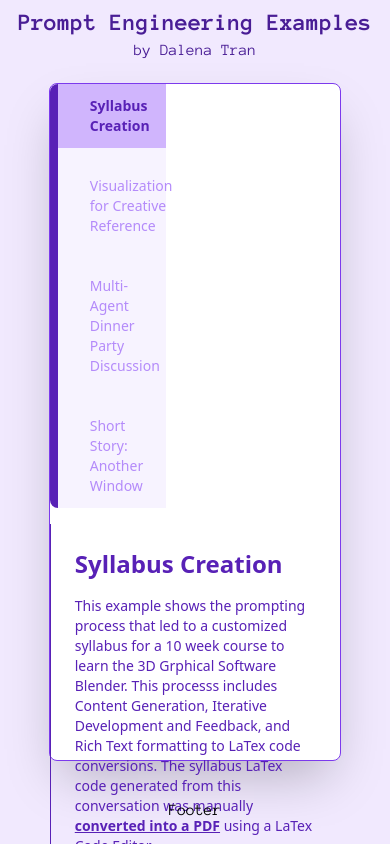
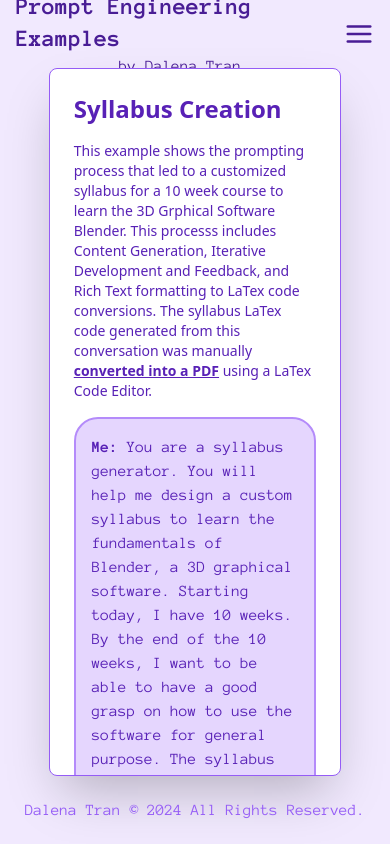
Before and after one commit to dalena/prompt_engineering, a Next.js app: page / in a window 390 px wide. Shown: the top 844 px of the page. Built offline with nearby package versions, Linux system fonts and the light colour scheme.

Commit message:
added responsive menu

```diff
--- a/app/globals.css
+++ b/app/globals.css
@@ -103,3 +103,76 @@ h2 a {
 .scrolly::-webkit-scrollbar-thumb:hover {
   background: #b300b3;
 }
+
+/* Responsive */
+header {
+  z-index: 1000;
+}
+
+.nav-container {
+  display: block;
+
+}
+
+
+.nav-visible {
+  position: fixed;
+  top: 8vh;
+  left: 0;
+  width: 100%;
+  height: 100vh;
+  z-index: 1;
+  background-color: rgb(241 233 254);
+  display: flex;
+  flex-direction: column;
+  justify-content: start;
+  transition: transform .7s ease, visibility 0.3s ease, opacity 0.4s linear;
+  transform: translateY(0);
+  opacity: 1;
+  visibility: visible;
+  overflow-y: auto;
+}
+
+.nav-hidden {
+  position: fixed;
+  top: 0;
+  left: 0;
+  width: 100%;
+  height: 100vh;
+  z-index: 100;
+  transform: translateY(-100%);
+  transition: transform 0.9s ease, visibility 0.3s ease 0.3s, opacity 0.9s ease;
+  opacity: 0;
+  visibility: hidden;
+}
+
+.hamburger {
+  display: none;
+}
+
+@media (max-width: 768px) {
+
+  .hamburger,
+  .close-icon {
+    display: block;
+  }
+
+  .promptMenu {
+    width: 100%;
+    flex-direction: column;
+  }
+
+  .nav-visible .nav-container {
+    display: block;
+  }
+
+  .nav-visible .promptMenu {
+    border-radius: 0;
+  }
+
+  .nav-container {
+    display: none;
+  }
+
+
+}
--- a/app/layout.tsx
+++ b/app/layout.tsx
@@ -1,4 +1,5 @@
 import type { Metadata } from "next";
+import { NavigationProvider } from '../context/NavigationContext';
 import { Anonymous_Pro } from "next/font/google";
 import "./globals.css";
 import Header from "../components/Header";
@@ -22,16 +23,17 @@ export default function RootLayout({
   children: React.ReactNode;
 }>) {
   return (
+    <NavigationProvider>
       <html lang="en">
         <Head>
           <link rel="icon" href="/favicon.ico" />
         </Head>
         <body className={anonpro.className}>
           <Header />
-        <Main/>
-        {/* {children} */}
+          <Main />
           <Footer />
         </body>
       </html>
+    </NavigationProvider>
   );
 }
--- a/components/Footer.tsx
+++ b/components/Footer.tsx
@@ -1,7 +1,8 @@
+import Link from 'next/link';
 const Footer = () => {
   return (
-    <footer className="bg-purpz-100 flex justify-center items-center h-[8vh]">
-        Footer
+    <footer className="bg-purpz-100 flex justify-center items-center h-[8vh] text-purpz">
+      <Link href="https://dalena.me" target="_blank">Dalena Tran © 2024 All Rights Reserved.</Link>
     </footer>
   )
 }
--- a/components/Header.tsx
+++ b/components/Header.tsx
@@ -1,12 +1,33 @@
+"use client";
+import { useNavigation } from '../context/NavigationContext';
+import { useState } from 'react';
 import Link from 'next/link';
+import Nav from './Nav';
+import { FiMenu, FiX } from 'react-icons/fi';
 
- const Header = () => {
+
+const Header = () => {
+  const [isMenuOpen, setIsMenuOpen] = useState(false);
+  const { techniques, activeTab, setActiveTab } = useNavigation();
+
   return (
     <header className="mx-auto px-4 bg-purpz-100 text-purpz-900 flex flex-col justify-center items-center h-[8vh]">
-        <Link href="/"><h1 className="text-2xl font-bold">Prompt Engineering Examples</h1></Link>
-        <h2>by Dalena Tran</h2>
+      <div className="w-full grid grid-col-3">
+        <div className="titleBox flex flex-col justify-center items-center col-start-2 col-end-2">
+          <Link href="/"><h1 className="text-2xl font-bold">Prompt Engineering Examples</h1></Link>
+          <h2>by Dalena Tran</h2>
+        </div>
+        <div className="menuBox flex flex-col justify-center items-center col-start-3 col-end-3 min-h-2 min-w-2">
+          <div onClick={() => setIsMenuOpen(!isMenuOpen)}>
+            {isMenuOpen ? (<div className="close-icon"><FiX size={30} /></div>) : (<div className="hamburger"><FiMenu size={30} /></div>)}
+          </div>
+          <div className={isMenuOpen ? "nav-visible" : "nav-hidden"}>
+            <Nav isMenuOpen={isMenuOpen} techniques={techniques} activeTab={activeTab} setActiveTab={setActiveTab} />
+          </div>
+        </div>
+      </div>
     </header>
-  )
-}
+  );
+};
 
 export default Header;
--- a/components/Main.tsx
+++ b/components/Main.tsx
@@ -1,15 +1,22 @@
+"use client";
 import Nav from './Nav';
 import Section from './Section';
+import { useNavigation } from '../context/NavigationContext';
+
 const Main = () => {
+    const { techniques, activeTab } = useNavigation();
+    const ActiveComponent = techniques.find(tech => tech.id === activeTab)?.component || (() => <div>Select a technique</div>);
+
     return (
-        <main className="bg-purpz-100 flex justify-center items-center w-full min-h-[84vh]">
-            <div className="w-full flex flex-row justify-center items-center">
-                <div className="max-w-[1600px] w-3/4 bg-white rounded-lg border-[1px] border-purpz-600 shadow-2xl">
+        <main className="bg-purpz-100 w-full flex justify-center items-center min-h-[84vh]">
+            <div className="promptCont w-full flex justify-center items-center ">
+                <div className="max-w-[1300px] max-h-[84vh] rounded-lg border-[1px] border-purpz flex flex-row w-3/4 bg-white  shadow-2xl">
                     <Nav />
+                    <Section ActiveComponent={ActiveComponent} />
                 </div>
             </div>
         </main>
-    )
-}
+    );
+};
 
-export default Main
+export default Main;
--- a/components/Nav.tsx
+++ b/components/Nav.tsx
@@ -1,49 +1,27 @@
 "use client";
+import { useNavigation } from '../context/NavigationContext';
 import Link from 'next/link';
-import { useState } from 'react';
-import SyllabusCreation from '@/app/pages/syllabus-creation';
-import CreativeReference from '@/app/pages/creative-reference';
-import MultiAgentPanel from '@/app/pages/multi-agent-panel';
-import anotherWindow from '@/app/pages/another-window-ss';
-
-const techniques = [
-    {
-        id: 0,
-        name: 'Syllabus Creation',
-        href: '/syllabus-creation',
-        component: SyllabusCreation,
-    },
-    {
-        id: 1,
-        name: 'Visualization for Creative Reference',
-        href: '/iterative-refinement',
-        component: CreativeReference
-    },
-    {
-        id: 2,
-        name: 'Multi-Agent Dinner Party Discussion',
-        href: '/multi-agent-panel',
-        component: MultiAgentPanel,
-    },
-    {
-        id: 3,
-        name: 'Short Story: Another Window',
-        href: '/another-window-ss',
-        component: anotherWindow,
-    },
-];
+interface Technique {
+    id: number;
+    name: string;
+    href: string;
+    component: React.ComponentType<any>;
+}
+interface NavProps {
+    isMenuOpen: boolean;
+    techniques: Technique[];
+    activeTab: number;
+    setActiveTab: (id: number) => void;
+}
 
 const Nav = () => {
-    const [activeTab, setActiveTab] = useState(0);
-    const DefaultComponent = () => <div>Select a technique</div>;
-    const ActiveComponent = techniques.find(tech => tech.id === activeTab)?.component || DefaultComponent;
-
+    const { techniques, activeTab, setActiveTab, isMenuOpen } = useNavigation();
     return (
-        <div className="md:flex w-50 container max-h-[80vh]">
-            <ul className="flex-column rounded-l-lg border-l-8 w-[40%] space-y-4 text-sm font-medium text-purpz-800 bg-purpz-50 dark:text-gray-400  mb-4 md:mb-0">
+        <div className={isMenuOpen ? "nav-container nav-visible" : "nav-container"}>
+            <ul className="promptMenu h-[100%] flex flex-col rounded-lg border-l-8 space-y-4 text-sm font-medium text-purpz-800 bg-purpz-50 dark:text-gray-400 mb-4 md:mb-0">
                 {techniques.map((technique) => (
                     <li key={technique.id}>
-                        <Link href="" className={`font-sans inline-flex items-center px-8 py-3 active w-full ${activeTab === technique.id ? 'bg-purpz-300 text-purpz-0 font-bold' : 'text-purpz-400 dark:bg-blue-600'}`}
+                        <Link href={technique.href} className={`font-sans inline-flex items-center px-8 py-3 w-full ${activeTab === technique.id ? 'bg-purpz-300 text-purpz-800 font-bold' : 'text-purpz-400 dark:bg-blue-600'}`}
                             onClick={(e) => {
                                 e.preventDefault();
                                 setActiveTab(technique.id);
@@ -53,9 +31,6 @@ const Nav = () => {
                     </li>
                 ))}
             </ul>
-            <div className="scrolly max-h-[100%] overflow-y-scroll border-l-[1px] p-6 bg-gray-50 text-medium text-purpz-800  dark:text-gray-400 dark:bg-gray-800 w-full">
-                <ActiveComponent />
-            </div>
         </div>
     );
 };
--- a/components/Section.tsx
+++ b/components/Section.tsx
@@ -1,18 +1,14 @@
-import FewShot from '@/app/pages/syllabus-creation';
-import ZeroShot from '@/app/pages/creative-reference';
-
-const Section = () => {
-    return (
-        <section>
-            <div className="p-6 bg-gray-50 text-medium text-gray-500 dark:text-gray-400 dark:bg-gray-800 rounded-lg w-full">
-                {/* <ZeroShot/>
-                <FewShot/> */}
-                {/* <h3 className="text-lg font-bold text-gray-900 dark:text-white mb-2">Profile Tab</h3>
-                <p className="mb-2">This is some placeholder content the Profile tab's associated content, clicking another tab will toggle the visibility of this one for the next.</p>
-                <p>The tab JavaScript swaps classes to control the content visibility and styling.</p> */}
-            </div>
-        </section>
-    )
+"use client";
+interface SectionProps {
+    ActiveComponent: React.ComponentType;
 }
 
-export default Section
+const Section: React.FC<SectionProps> = ({ ActiveComponent }) => {
+    return (
+        <div className="scrolly max-h-[100%] overflow-y-scroll lg:border-l-[1px] p-6 bg-gray-50 text-medium text-purpz-800 dark:text-gray-400 dark:bg-gray-800 w-full md:border-l-[0px]">
+            <ActiveComponent />
+        </div>
+    );
+};
+
+export default Section;
--- /dev/null
+++ b/context/NavigationContext.tsx
@@ -0,0 +1,65 @@
+"use client";
+import React, { createContext, useContext, useState, ReactNode } from 'react';
+import SyllabusCreation from '@/app/pages/syllabus-creation';
+import CreativeReference from '@/app/pages/creative-reference';
+import MultiAgentPanel from '@/app/pages/multi-agent-panel';
+import AnotherWindow from '@/app/pages/another-window-ss';
+
+interface Technique {
+    id: number;
+    name: string;
+    href: string;
+    component: React.ComponentType<any>;
+}
+
+interface NavigationContextType {
+    techniques: Technique[];
+    activeTab: number;
+    setActiveTab: (id: number) => void;
+}
+
+const NavigationContext = createContext<NavigationContextType | undefined>(undefined);
+
+export const useNavigation = () => {
+    const context = useContext(NavigationContext);
+    if (!context) {
+        throw new Error('useNavigation must be used within a NavigationProvider');
+    }
+    return context;
+};
+
+export const NavigationProvider: React.FC<{ children: React.ReactNode }> = ({ children }) => {
+    const [activeTab, setActiveTab] = useState(0);
+    const techniques: Technique[] = [
+        {
+            id: 0,
+            name: 'Syllabus Creation',
+            href: '/syllabus-creation',
+            component: SyllabusCreation,
+        },
+        {
+            id: 1,
+            name: 'Visualization for Creative Reference',
+            href: '/iterative-refinement',
+            component: CreativeReference,
+        },
+        {
+            id: 2,
+            name: 'Multi-Agent Dinner Party Discussion',
+            href: '/multi-agent-panel',
+            component: MultiAgentPanel,
+        },
+        {
+            id: 3,
+            name: 'Short Story: Another Window',
+            href: '/another-window-ss',
+            component: AnotherWindow,
+        },
+    ];
+
+    return (
+        <NavigationContext.Provider value={{ techniques, activeTab, setActiveTab }}>
+            {children}
+        </NavigationContext.Provider>
+    );
+};
--- a/package.json
+++ b/package.json
@@ -18,6 +18,7 @@
     "prismjs": "^1.29.0",
     "react": "^18",
     "react-dom": "^18",
+    "react-icons": "^5.0.1",
     "react-router-dom": "^6.21.3"
   },
   "devDependencies": {
```
Also changed, not shown: 1 other file (tests, documents, lock files or other folders). Lines whose indentation alone changed are shown as unchanged.
